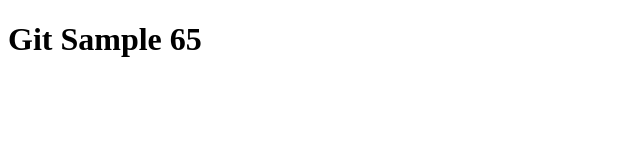
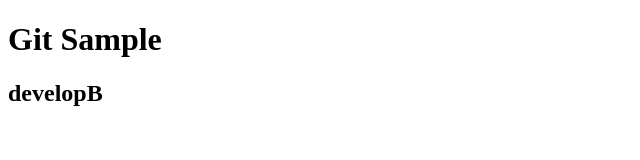
Before and after one commit to vannasahi/test-remote-repository, a plain HTML site: page index.html in a window 1280 px wide. Shown: the whole page, without its empty margins (0-640 px from the left). Drawn offline with Linux system fonts and the light colour scheme.

Commit message:
developB

```diff
--- a/index.html
+++ b/index.html
@@ -4,6 +4,7 @@
         <title>GitSample</title>
     </head>
     <body>
-        <h1>Git Sample 65</h1>
+        <h1>Git Sample</h1>
+        <h2>developB</h2>
     </body>
 </html>
```
